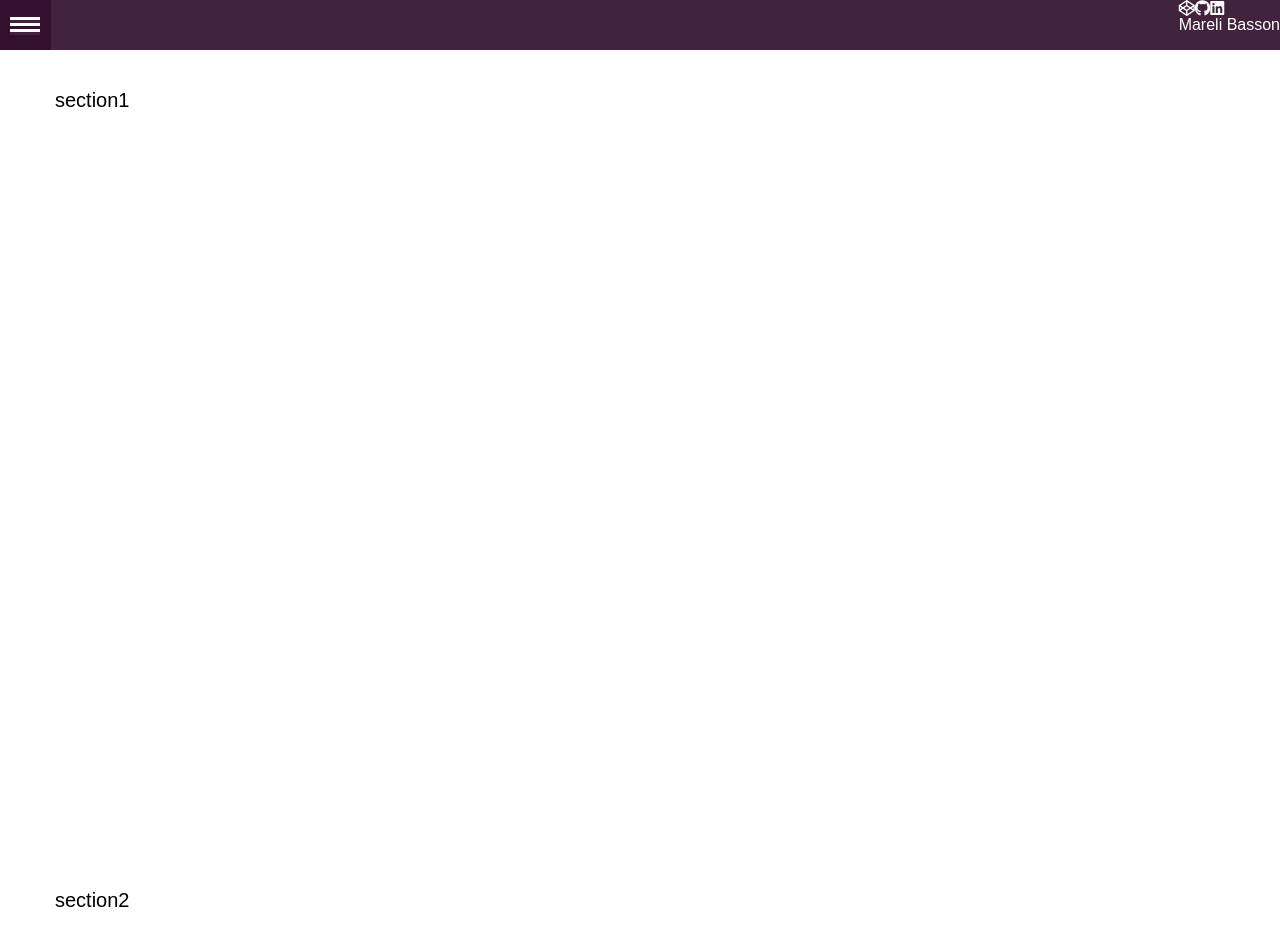
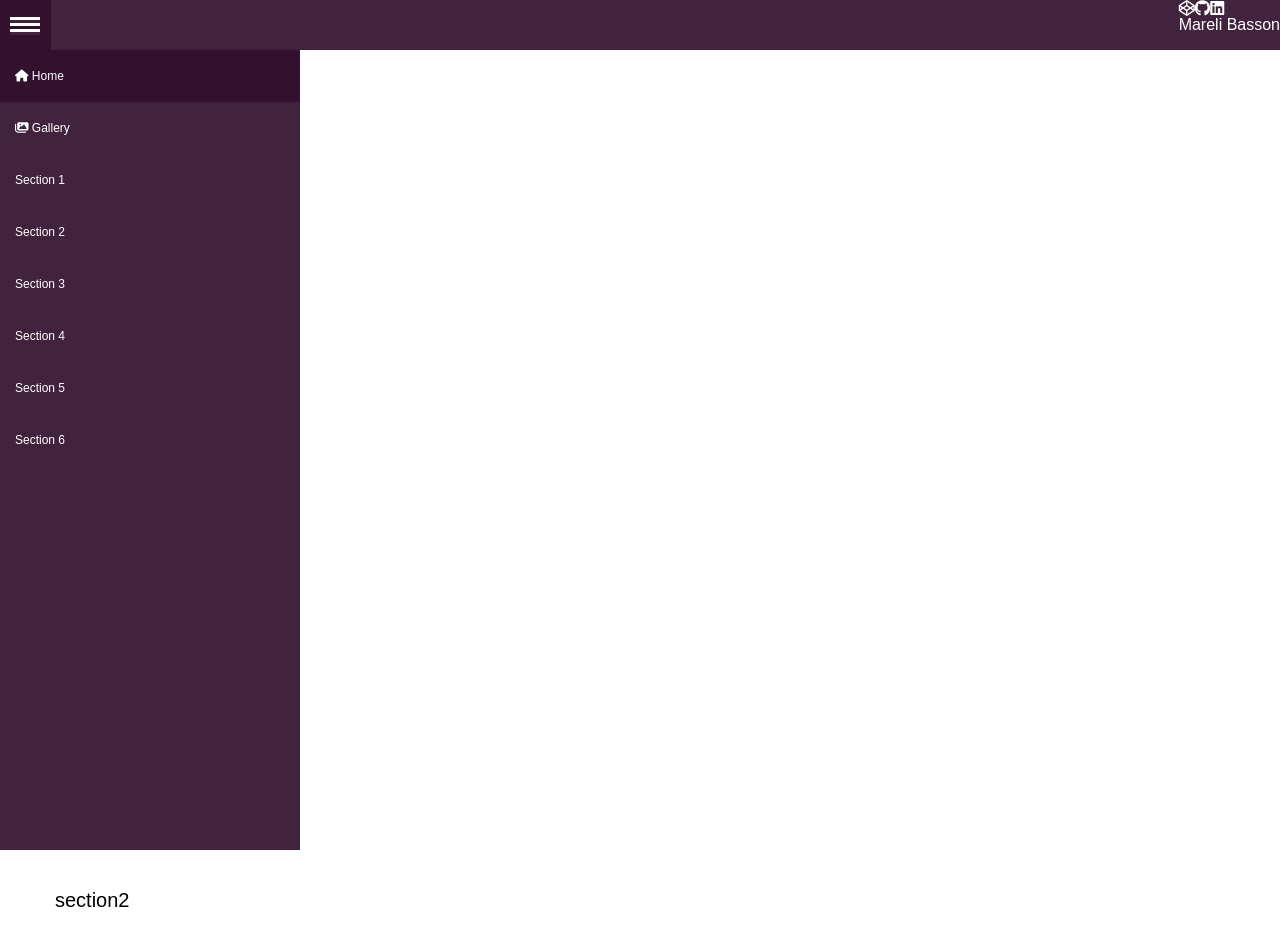
Before and after one commit to MareliBasson/marelibasson.co.za, a React app: page / in a window 1280 px wide. Shown: the top 946 px of the page. Built offline with nearby package versions, Linux system fonts and the light colour scheme.

Commit message:
clean up styling on global links and menu component

```diff
--- a/src/components/menu/index.js
+++ b/src/components/menu/index.js
@@ -1,13 +1,13 @@
 import React, { Component } from "react"
 import { NavLink } from "react-router-dom"
 import "./menu.css"
-import { Link, animateScroll as scroll } from "react-scroll"
+import { Link } from "react-scroll"
 
 class Menu extends Component {
 	constructor(props) {
 		super(props)
 		this.state = {
-			menuOpen: false
+			menuOpen: true
 		}
 
 		this.handleToggle = this.handleToggle.bind(this)
@@ -28,16 +28,79 @@ class Menu extends Component {
 
 				<div className={`menu-container ${this.state.menuOpen ? "open" : ""}`}>
 					<NavLink activeClassName="active" exact to="/">
-						Home
+						<i className="fa fa-home" /> Home
 					</NavLink>
 					<NavLink activeClassName="active" to="/page1">
-						Gallery
+						<i className="fa fa-images" /> Gallery
 					</NavLink>
 					{/* <NavLink activeClassName="active" to="/page2">
                         Page 2
                     </NavLink> */}
-					<Link activeClass="active" to="section2" spy={true} smooth={true} offset={-70} duration={500}>
-						test
+					<Link
+						activeClass="active"
+						to="section1"
+						spy={true}
+						smooth={true}
+						offset={-70}
+						duration={500}
+						onClick={this.handleToggle}
+					>
+						Section 1
+					</Link>
+					<Link
+						activeClass="active"
+						to="section2"
+						spy={true}
+						smooth={true}
+						offset={-70}
+						duration={500}
+						onClick={this.handleToggle}
+					>
+						Section 2
+					</Link>
+					<Link
+						activeClass="active"
+						to="section3"
+						spy={true}
+						smooth={true}
+						offset={-70}
+						duration={500}
+						onClick={this.handleToggle}
+					>
+						Section 3
+					</Link>
+					<Link
+						activeClass="active"
+						to="section4"
+						spy={true}
+						smooth={true}
+						offset={-70}
+						duration={500}
+						onClick={this.handleToggle}
+					>
+						Section 4
+					</Link>
+					<Link
+						activeClass="active"
+						to="section5"
+						spy={true}
+						smooth={true}
+						offset={-70}
+						duration={500}
+						onClick={this.handleToggle}
+					>
+						Section 5
+					</Link>
+					<Link
+						activeClass="active"
+						to="section6"
+						spy={true}
+						smooth={true}
+						offset={-70}
+						duration={500}
+						onClick={this.handleToggle}
+					>
+						Section 6
 					</Link>
 				</div>
 			</div>
--- a/src/components/menu/menu.scss
+++ b/src/components/menu/menu.scss
@@ -1,4 +1,6 @@
 @import "../../styles/variables";
+
+$menu-width: 300px;
 
 .menu {
 	height: 100%;
@@ -41,23 +43,23 @@
 		overflow: hidden;
 
 		&.open {
-			width: 300px;
+			width: $menu-width;
 			transition: width 0.3s ease;
-		}
 		}
 
 		a {
 			display: block;
+			width: $menu-width;
 			color: white;
-		width: 100%;
-		background-color: red;
-		padding: 7px 15px;
+			padding: 20px 15px;
 			font-weight: 300;
 			font-size: 12px;
 
+			&:hover,
 			&:active,
 			&.active {
-			background-color: rgba(255, 255, 255, 0.3);
+				background-color: $color-purple-dark;
 			}
 		}
 	}
+}
--- a/src/styles/_global.scss
+++ b/src/styles/_global.scss
@@ -27,6 +27,7 @@ body {
 	@media (min-width: 1200px) {
 		width: 1170px;
 	}
+}
 
 a,
 a:hover,
@@ -35,4 +36,3 @@ body {
 	text-decoration: none;
 	color: inherit;
 }
-}
```
Lines whose indentation alone changed are shown as unchanged.
